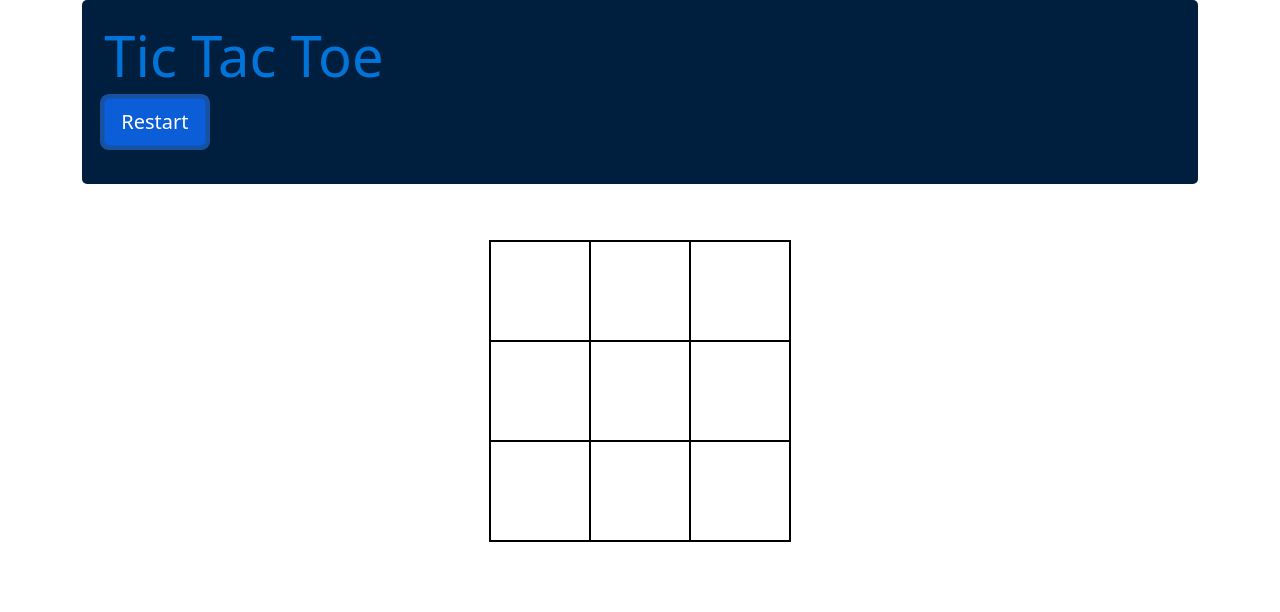
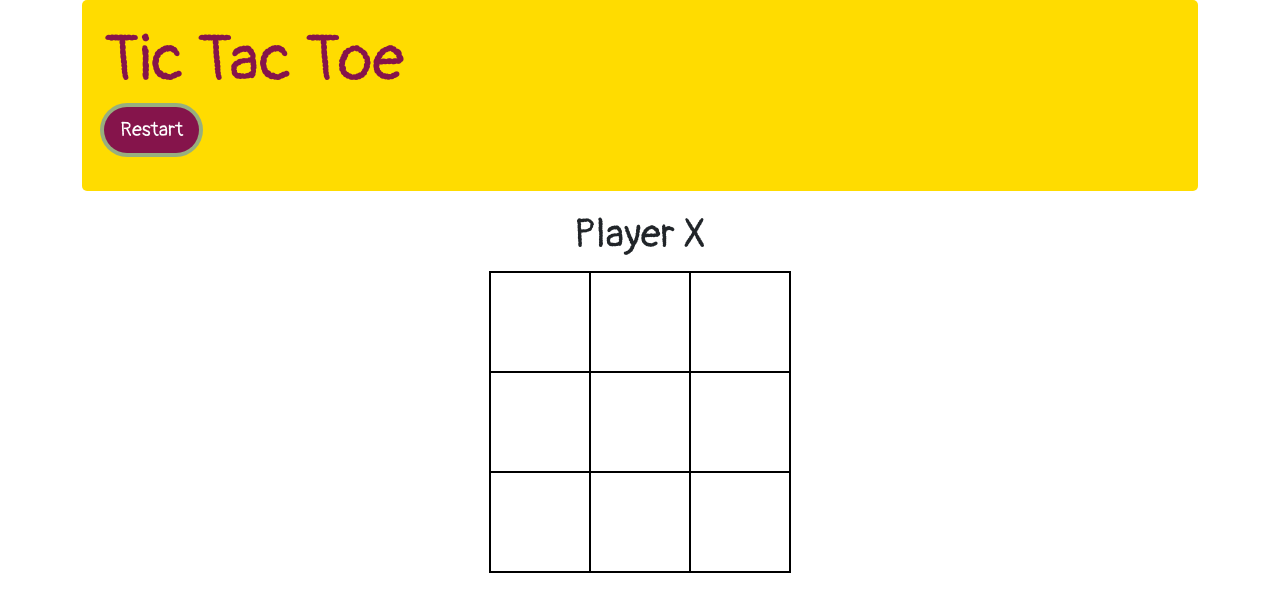
Before and after one commit to lazizcodes/Tic-Tac-Toe, a plain HTML site: page TicTacToe.html in a window 1280 px wide. Both pictures are taken after a click on the button "Restart". Drawn offline with nearby package versions, Linux system fonts and the light colour scheme.

Commit message:
Design update

```diff
--- a/TicTacToe.css
+++ b/TicTacToe.css
@@ -1,18 +1,30 @@
+* {
+    font-family: 'Pangolin', cursive;
+}
+
+#restartBttn {
+    border-radius: 50px;
+    background-color: #85144b;
+    border: 0px;
+}
+
 .jumbotron {
-    background-color: #001f3f;
-    color: #0074D9;
+    background-color: #FFDC00;
+    color: #85144b;
     padding: 2%;
     border-radius: 5px;
 }
 
 table, th, td {
     border: 2px solid black;
-    color: darkblue;
+    color: #0074D9;
     align-self: center;
-    margin-top: 5%;
+    margin-top: 1%;
     margin-left: auto;
     margin-right: auto;
     font-size: 50px;
+    font-family: 'Pangolin', cursive;
+    transition: all 0.3s;
 }
 
 td {
@@ -20,3 +32,20 @@ td {
     height: 100px;
     text-align: center;
 }
+
+.jumbtron-container {
+    display: flex;
+    justify-content: center;
+    align-items: center;
+    flex-direction: column;
+}
+
+.game-title {
+    align-self: flex-start;
+}
+
+.status {
+    padding-top: 20px;
+    font-family: 'Pangolin', cursive;
+    text-align: center;
+}
--- a/TicTacToe.html
+++ b/TicTacToe.html
@@ -12,20 +12,26 @@
         integrity="sha384-gtEjrD/SeCtmISkJkNUaaKMoLD0//ElJ19smozuHV6z3Iehds+3Ulb9Bn9Plx0x4" crossorigin="anonymous">
     </script>
     <link rel="stylesheet" href="TicTacToe.css">
+    <link rel="preconnect" href="https://fonts.gstatic.com">
+    <link href="https://fonts.googleapis.com/css2?family=Pangolin&display=swap" rel="stylesheet">
 </head>
 
 <body>
-
     <div class="container">
-        <div class="jumbotron">
-            <h1 class="display-4">Tic Tac Toe</h1>
+        <div class="jumbotron jumbtron-container">
+            <div class="game-title">
+                <h1 class="display-3">Tic Tac Toe</h1>
                 <p class="lead">
                     <a class="btn btn-primary btn-lg" id="restartBttn" href="#" role="button">Restart</a>
                 </p>
             </div>
         </div>
+    </div>
 
     <div class="container">
+        <div class="status">
+            <h1 id="status">Player X</h1>
+        </div>
         <table class="center">
             <tr>
                 <td></td>
--- a/TicTacToe.js
+++ b/TicTacToe.js
@@ -1,9 +1,7 @@
 let input = document.querySelectorAll("td")
+let status = document.querySelector("#status")
 
 let state = []
-for (let i = 0; i < 9; i++) {
-    state.push(0);
-}
 
 const winningStates = [
     [0, 1, 2],
@@ -16,8 +14,22 @@ const winningStates = [
     [2, 4, 6]
 ]
 
+function initState() {
+    for (let i = 0; i < 9; i++) {
+        state.push(0);
+    }
+}
+
+
 function isSubset(arr1, arr2) {
     return arr2.every(e => arr1.includes(e))
+}
+
+function paint(s) {
+    for (i of s) {
+        // input[i].style.backgroundColor = '#94FFA9';
+        input[i].style.backgroundColor = '#01FF70';
+    }
 }
 
 function checkState() {
@@ -30,9 +42,12 @@ function checkState() {
     })
 
     for (let s of winningStates) {
-        if (isSubset(ones, s) || isSubset(zeros, s)) {
-            alert('Game Over!')
-            return;
+        if (isSubset(ones, s)) {
+            status.textContent = 'Player X won 🎉';
+            paint(s);
+        } else if (isSubset(zeros, s)) {
+            status.textContent = 'Player O won 🎉';
+            paint(s);
         }
     }
 }
@@ -45,10 +60,12 @@ input.forEach((e, i) => {
             return;
         }
         if (lastAct === 'O') {
+            status.textContent = "Player O"
             lastAct = 'X';
             state[i] = 1;
             e.textContent = 'X';
         } else if (lastAct === 'X') {
+            status.textContent = "Player X"
             lastAct = 'O';
             state[i] = 2;
             e.textContent = 'O';
@@ -59,7 +76,11 @@ input.forEach((e, i) => {
 
 let button = document.querySelector("#restartBttn")
 button.addEventListener('click', function () {
-    input.forEach(e => e.textContent = "")
+    input.forEach(e => {
+        e.textContent = ""
+        e.style.backgroundColor = 'white';
+    })
     lastAct = 'O';
     state = [];
+    status.textContent = 'Player X'
 })
```
Lines whose indentation alone changed are shown as unchanged.
